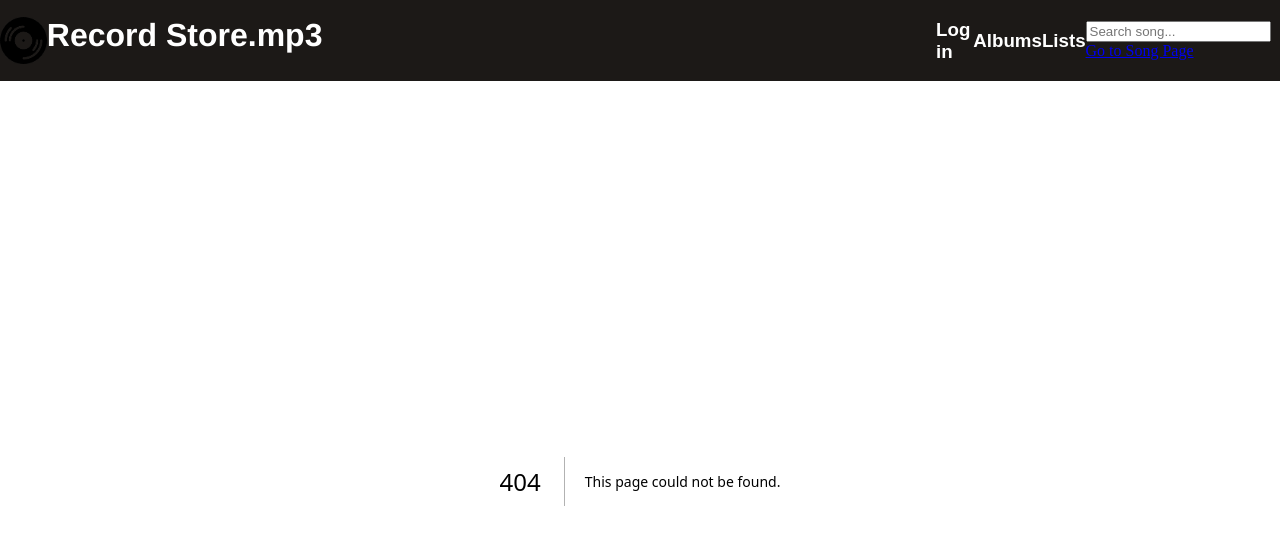
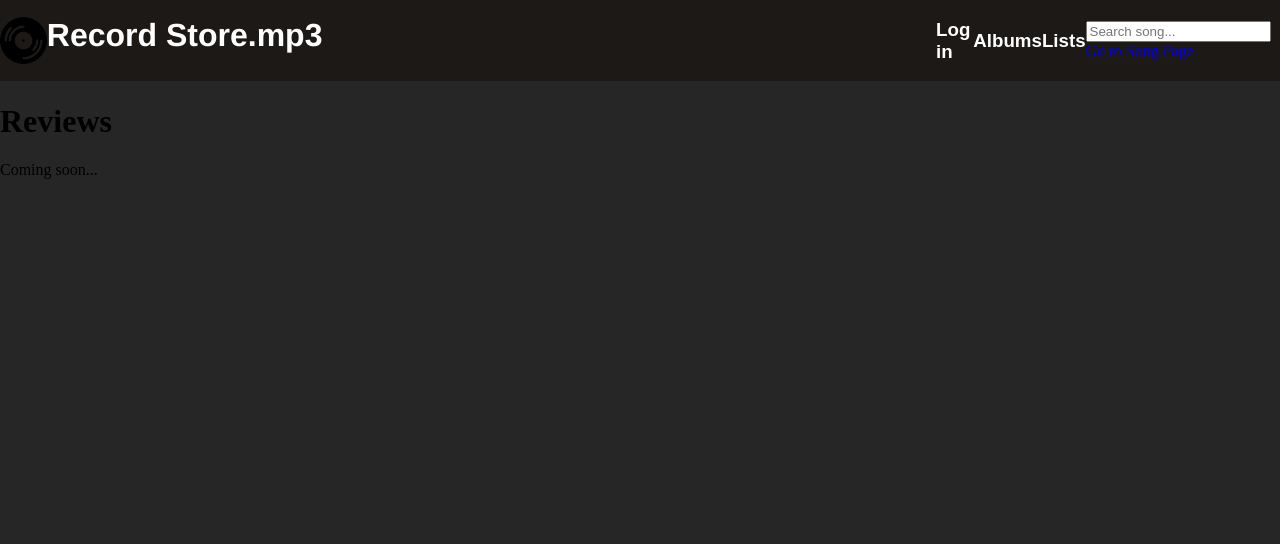
Before and after one commit to asehmb/record_store.mp3, a Next.js app in the folder record_store.mp3/: page /reviews/1 in a window 1280 px wide. Before the commit this address had no page. Shown: the top 544 px of the page. Built offline with nearby package versions, Linux system fonts and the light colour scheme.

Commit message:
necklace gave me shoulder cramps

```diff
--- a/record_store.mp3/jsconfig.json
+++ b/record_store.mp3/jsconfig.json
@@ -1,5 +1,6 @@
 {
   "compilerOptions": {
+    "jsx": "react",
     "paths": {
       "@/*": ["./src/*"]
     }
--- a/record_store.mp3/package.json
+++ b/record_store.mp3/package.json
@@ -16,5 +16,9 @@
     "next": "15.3.0",
     "react": "^19.0.0",
     "react-dom": "^19.0.0"
+  },
+  "devDependencies": {
+    "@types/react": "19.1.2",
+    "typescript": "5.8.3"
   }
 }
--- /dev/null
+++ b/record_store.mp3/src/app/reviews/[trackId]/page.tsx
@@ -0,0 +1,13 @@
+
+
+export default async function Page() {
+
+  return (
+    <main className="">
+        <div className="">
+        <h1 className="text-4xl font-bold">Reviews</h1>
+        <p className="mt-4 text-lg">Coming soon...</p>
+        </div>
+    </main>
+  );
+}
--- a/record_store.mp3/src/components/SearchBar/page.js
+++ b/record_store.mp3/src/components/SearchBar/page.js
@@ -10,7 +10,6 @@ export default function SearchBar( ) {
     <div>
       <input
         type="text"
-        className="border px-3 py-2 rounded"
         placeholder="Search song..."
         onChange={(e) => setSearchTerm(e.target.value)}
       />
```
Also changed, not shown: record_store.mp3/src/app/search/page.js (+17 -1 lines), record_store.mp3/tsconfig.json (added, +35 -0 lines), record_store.mp3/src/app/reviews/route.js (renamed from record_store.mp3/src/app/api/reviews/route.js), 1 other file (tests, documents, lock files or other folders).
